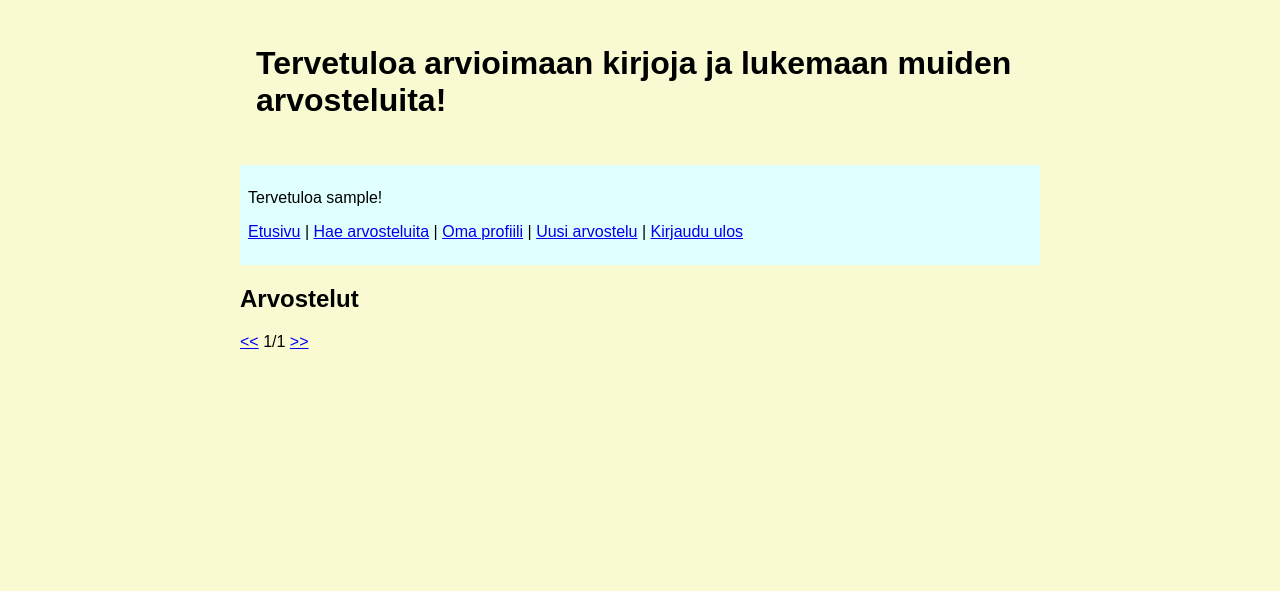
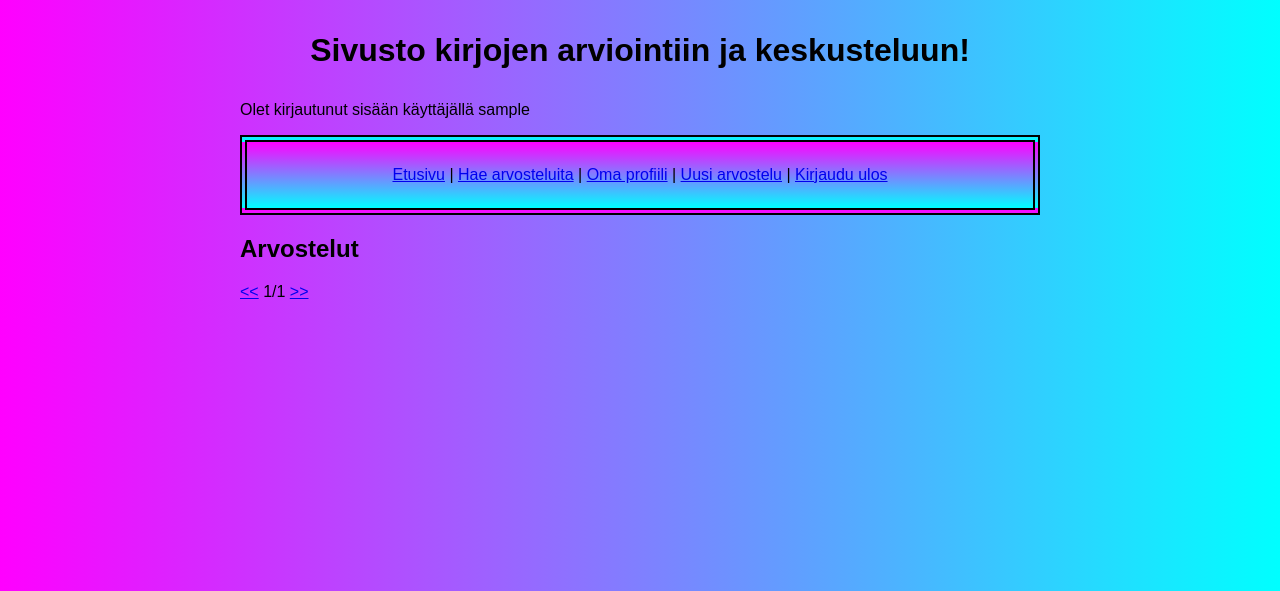
Before and after one commit to elmeskel/Kirja-arvostelut, a Flask app: page / in a window 1280 px wide. Shown: the top 591 px of the page. Run offline with Flask 3, Linux system fonts and the light colour scheme; the visitor is signed in with stand-in values (Sample User, id 1); data comes from the database, SQL or seed files in the repository; data that the repository does not hold is empty.

Commit message:
Modify app appearance and style

```diff
--- a/static/main.css
+++ b/static/main.css
@@ -2,17 +2,19 @@ body {
   margin: auto;
   max-width: 50em;
   font-family: sans-serif;
-  background-color: lightgoldenrodyellow;
+  background: linear-gradient(to right, magenta, cyan);
 }
 
 .header {
   color: black;
-  padding: 1em;
-  margin: 0.5em 0;
+  text-align: center;
+  margin: 2em;
 }
 
 .nav {
-  background-color: lightcyan;
+  border: 7px double black;
+  background: linear-gradient(to bottom, magenta, cyan);
+  text-align: center;
   margin: 1em;
   padding: 0.5em;
   margin: 0.5em 0;
@@ -22,7 +24,7 @@ body {
   border: 2px solid black;
   margin: 1em;
   padding: 0.2em 0.5em;
-  background-color: lightgray;
+  background: linear-gradient(to right,cyan, magenta);
 }
 
 .info {
--- a/templates/layout.html
+++ b/templates/layout.html
@@ -9,15 +9,15 @@
 <body>
     <div class="header">
         <h1>
-            Tervetuloa arvioimaan kirjoja ja lukemaan muiden arvosteluita!
+            Sivusto kirjojen arviointiin ja keskusteluun!
         </h1>
     </div>
+    {% if session.username %}
+    <p>
+        Olet kirjautunut sisään käyttäjällä {{ session.username }}
+    </p>
+    {% endif %}
     <div class="nav">
-        {% if session.username %}
-        <p>
-            Tervetuloa {{ session.username }}!
-        </p>
-        {% endif %}
         <p>
             <a href="/">Etusivu</a> |
             <a href="/search_item">Hae arvosteluita</a> |
```
